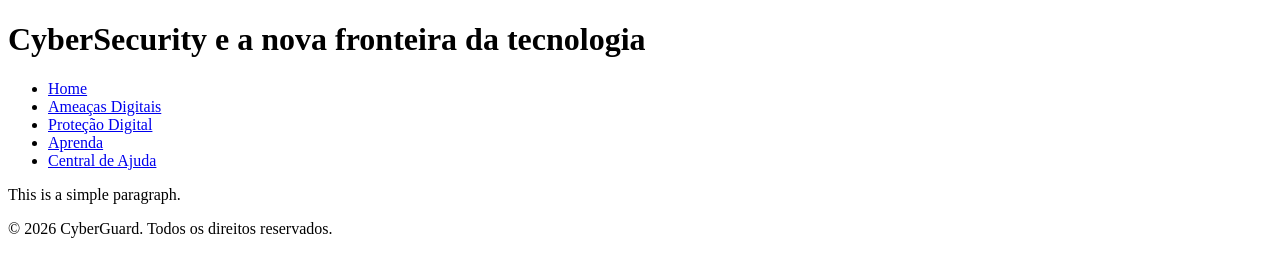
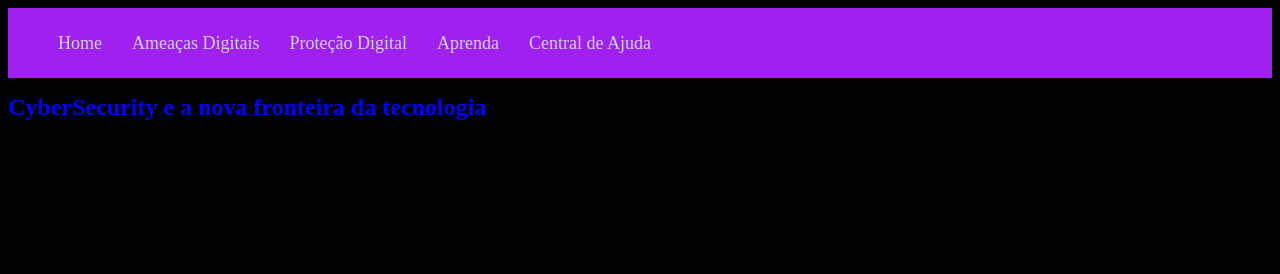
Before and after one commit to gabrielsoutodev/cybersecurity, a plain HTML site: page index.html in a window 1280 px wide. Drawn offline with Linux system fonts and the light colour scheme.

Commit message:
Adicionei alguns estilos pra começar

```diff
--- a/index.html
+++ b/index.html
@@ -4,20 +4,20 @@
         <title>CyberGuard</title>
         <link rel="stylesheet" href="style.css">
     </head>
-    <body>
+    <body class="fundo_do_arquivo">
         <header>
-            <h1>CyberSecurity e a nova fronteira da tecnologia</h1>
             <div>
-                <nav>
-                    <ul>
-                        <li><a href="index.html#inicio">Home</a></li>
-                        <li><a href="src/ameacas.html#ameaças">Ameaças Digitais</a></li>
-                        <li><a href="src/protecao.html#proteção">Proteção Digital</a></li>
-                        <li><a href="src/aprenda.html#aprenda">Aprenda</a></li>
-                        <li><a href="src/centraldeajuda.html#centraldeajuda">Central de Ajuda</a></li>
+                <nav class="navbar">
+                    <ul class="nav-links">
+                        <li class="nav-links"><a class="nav-links a" href="index.html#inicio">Home</a></li>
+                        <li class="nav-links"><a class="nav-links a" href="src/ameacas.html#ameaças">Ameaças Digitais</a></li>
+                        <li class="nav-links"><a class="nav-links a" href="src/protecao.html#proteção">Proteção Digital</a></li>
+                        <li class="nav-links"><a class="nav-links a" href="src/aprenda.html#aprenda">Aprenda</a></li>
+                        <li class="nav-links"><a class="nav-links a" href="src/centraldeajuda.html#centraldeajuda">Central de Ajuda</a></li>
                     </ul>
                 </nav>
             </div>
+            <h1 class="titulo">CyberSecurity e a nova fronteira da tecnologia</h1>
         </header>
         <main>
             <p>This is a simple paragraph.</p>
--- a/style.css
+++ b/style.css
@@ -0,0 +1,45 @@
+.titulo{
+    color: blue;
+    font-size: 24px;
+    font-family: 'Times New Roman', Times, serif;
+}
+.fundo_do_arquivo{
+    background-color: #000000;
+}
+.rodape{
+    background-color: #000000;
+    color: white;
+    text-align: center;
+    padding: 10px;
+}
+.navbar {
+    background-color: #a020F0;
+    top: 0;
+    width: 100%;
+    left: 0;
+    height: 70px;
+    display: flex;
+    justify-content: space-between;
+    align-items: center;
+    padding: 0 50px;
+    box-shadow: 0 2px 10px rgba(0, 0, 0, 0.3);
+    z-index: 1000;
+    box-sizing: border-box;
+}
+.nav-links{
+    list-style: none;
+    display: flex;
+    gap: 30px;
+    margin: 0;
+    padding: 0;
+}
+.nav-links a{
+    color: #cbd5e1;
+    text-decoration: none;
+    font-size: 18px;
+    font-weight: 500;
+    transition: color 0.3s;
+}
+.nav-links a:hover{
+    color: #00ff66;
+}
```
Also changed, not shown: src/protecao.html (+3 -3 lines).
